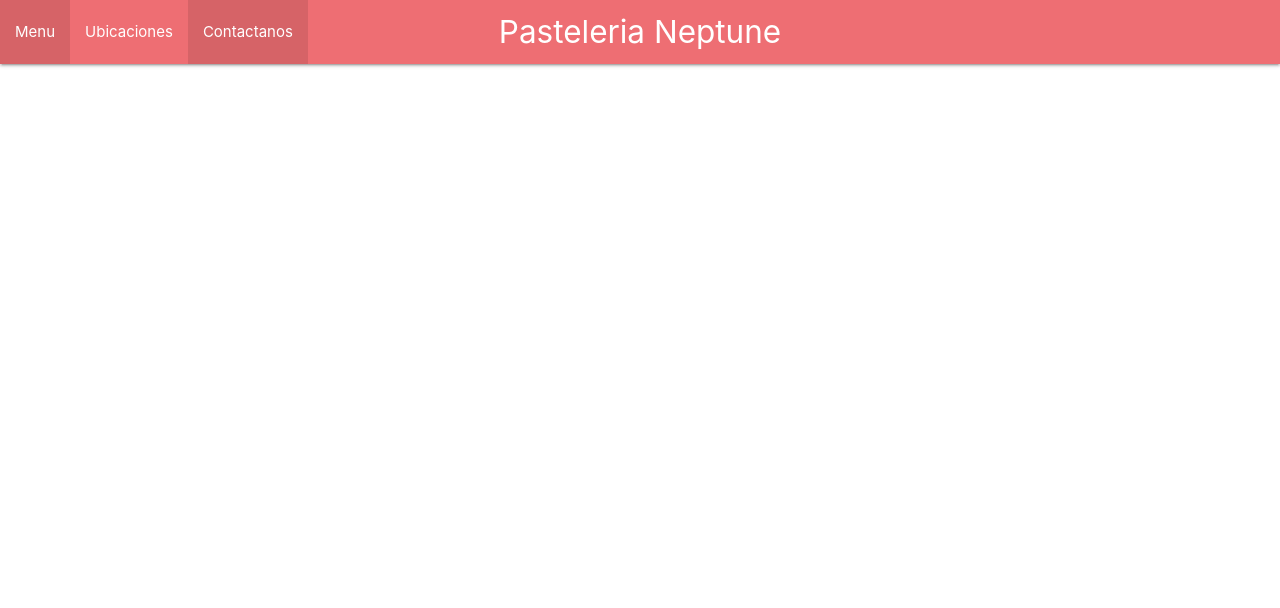
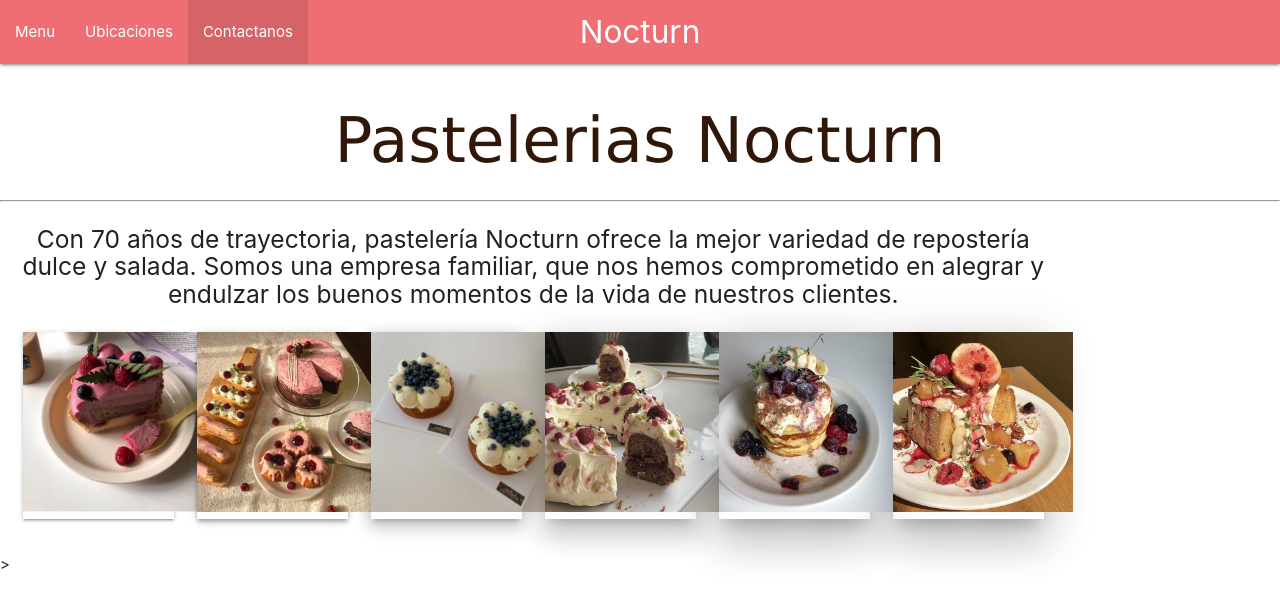
Before and after one commit to DulceO/apptiend, a plain HTML site: page tiendaa/index.html in a window 1280 px wide. Drawn offline with nearby package versions, Linux system fonts and the light colour scheme.

Commit message:
Add files via upload

```diff
--- a/tiendaa/index.html
+++ b/tiendaa/index.html
@@ -14,13 +14,22 @@
             Tienda
         </title>
 
+        <style>
+            h1{
+                color: rgb(49, 23, 8);
+                font-family: Verdana;
+
+            }
+        </style>
+
     </head>
 
 
     <body>
+
         <nav>
             <div class="nav-wrapper">
-                <a href="#!" class="brand-logo center">Pasteleria Neptune</a>
+                <a href="#!" class="brand-logo center">Nocturn</a>
                 <ul class="left hide-on-med-and-down">
                   <li><a href="sass.html">Menu</a></li>
                   <li><a href="badges.html">Ubicaciones</a></li>
@@ -29,6 +38,47 @@
               </div>
         </nav>
 
+        <div align="center">
+            <h1>
+                Pastelerias Nocturn
+            </h1>
+            <hr>
+        </div>
+
+
+        <div align="center-align" class="row">
+            <div class="col s10 color white"><span class="flow-text"></span>
+
+                <div>
+                    <h5 class="center-align">Con 70 años de trayectoria, pastelería Nocturn ofrece la mejor variedad de repostería dulce y salada.  Somos una empresa familiar, que nos hemos comprometido en alegrar y endulzar los buenos momentos de la vida de nuestros clientes.</h5>
+                  </div>
+
+                <div align="center" class="col s12 m2">
+                    <p class="z-depth-1"> <img src="IMG/Image in FooD mY LoVE ___ _33 collection by MALAK.jpg" height="180px"  width="180px">   </p>
+                  </div>
+
+                  <div align="center" class="col s12 m2">
+                    <p class="z-depth-2"><img src="IMG/soloson-pasan-que-cosas.jpg" height="180px"  width="180px">
+                    </p>
+                  </div>
+
+                  <div align="center" class="col s12 m2">
+                    <p class="z-depth-3"><img src="IMG/케이크.jpg" height="180px"  width="180px"></p>
+                  </div>
+
+                  <div align="center" class="col s12 m2">
+                    <p class="z-depth-4"><img src="IMG/2d770893ffb5ce00871b8034cea856b7.jpg" height="180px"  width="180px"></p>
+                  </div>
+
+                  <div  align="center" class="col s12 m2">
+                    <p class="z-depth-5"><img src="IMG/565712c7f75a70fa07aa276cf975cecc.jpg" height="180px"  width="180px"></p>
+                  </div>
+
+                                  <div align="center" class="col s12 m2">
+                    <p class="z-depth-5"><img src="IMG/b5f3957c5583ec7a9e522699992b8c3c.jpg" height="180px"  width="180px"></p>
+                  </div>
+            </div>
+        </div>>
     </body>
     <!-- Compiled and minified JavaScript -->
     <script src="https://cdnjs.cloudflare.com/ajax/libs/materialize/1.0.0/js/materialize.min.js"></script>
```
Also changed, not shown: tiendaa/IMG/2d770893ffb5ce00871b8034cea856b7.jpg (added), tiendaa/IMG/565712c7f75a70fa07aa276cf975cecc.jpg (added), tiendaa/IMG/Captura de pantalla 2022-02-16 232933.png (added), tiendaa/IMG/Image in FooD mY LoVE ___ _33 collection by MALAK.jpg (added), tiendaa/IMG/b5f3957c5583ec7a9e522699992b8c3c.jpg (added), tiendaa/IMG/soloson-pasan-que-cosas.jpg (added), tiendaa/IMG/케이크.jpg (added).
